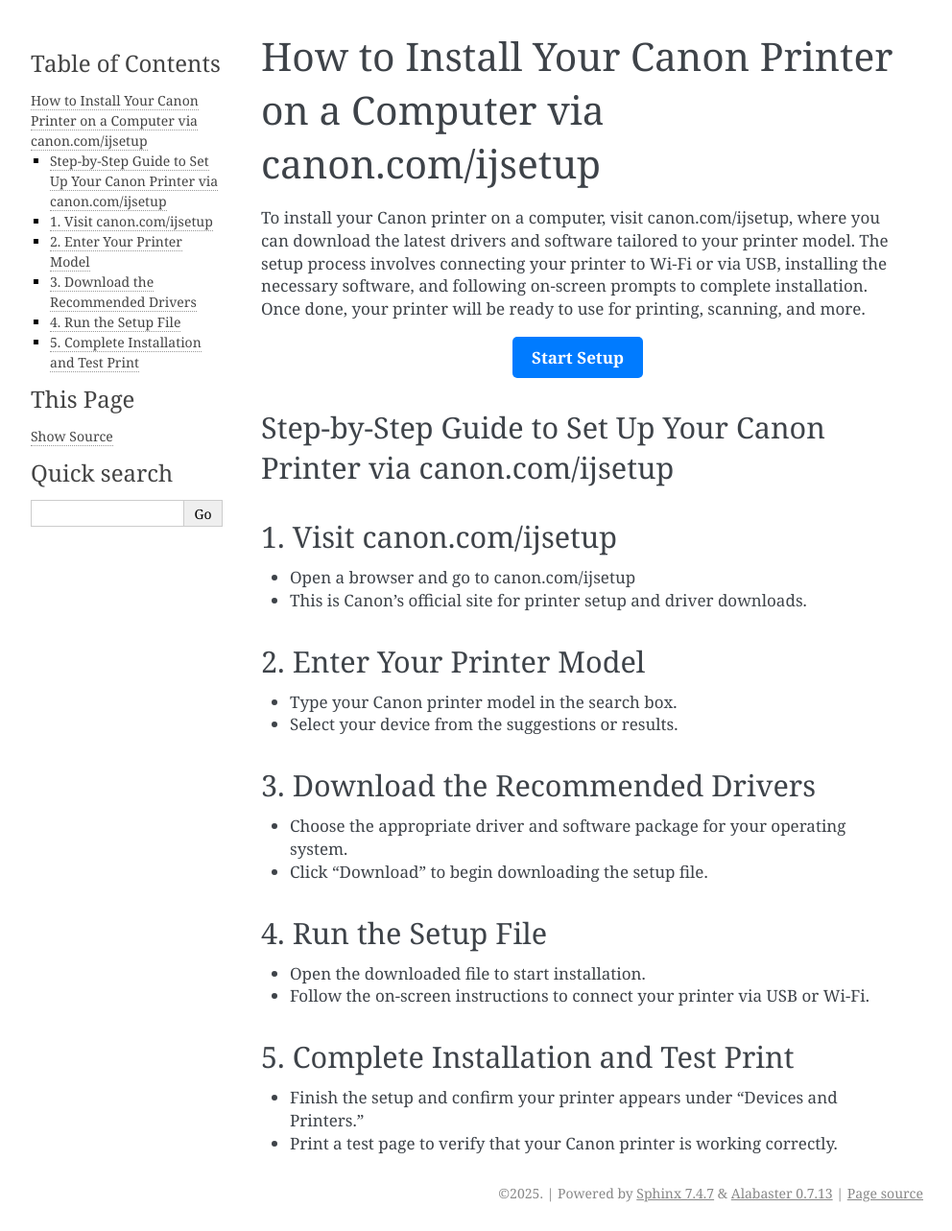
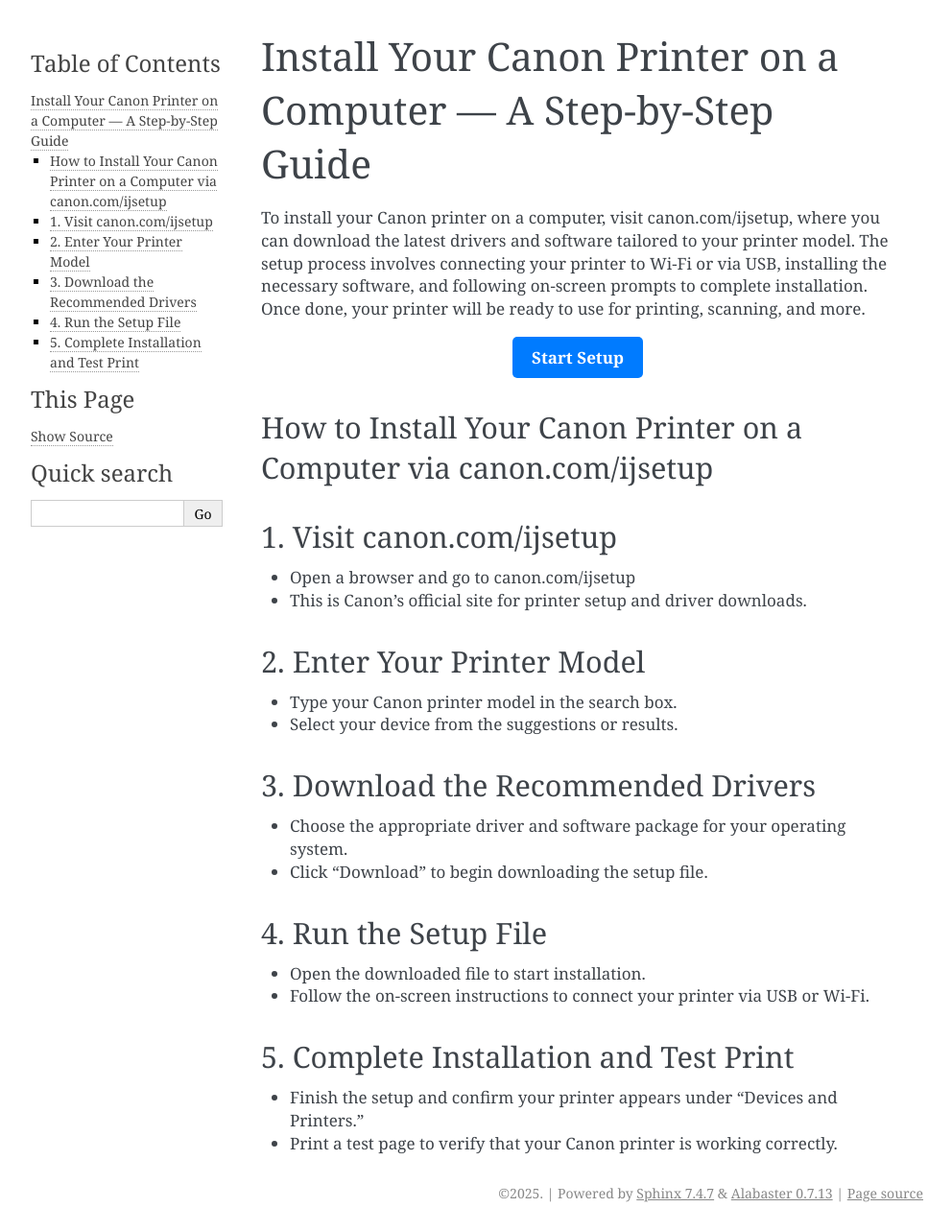
Before and after one commit to downloadturb0taxwithlicensecode/canonscan, a Sphinx documentation site: the page built from docs/index.rst, in a window 1280 px wide. Shown: the whole page at 96% size, without its empty margins (148-1140 px from the left). Built offline with Sphinx 7.4.7, drawn with Linux system fonts in a browser that asks for light colours.

Commit message:
Update index.rst

```diff
--- a/docs/index.rst
+++ b/docs/index.rst
@@ -1,4 +1,4 @@
-How to Install Your Canon Printer on a Computer via canon.com/ijsetup
+Install Your Canon Printer on a Computer — A Step‑by‑Step Guide
 =================================================================================
 
 .. meta::
@@ -14,7 +14,7 @@
    </div>
 
 
-Step-by-Step Guide to Set Up Your Canon Printer via canon.com/ijsetup
+How to Install Your Canon Printer on a Computer via canon.com/ijsetup
 ----------------------------------------------------------------------------------------------
 1. Visit canon.com/ijsetup
 -----------------------------------------------
```
